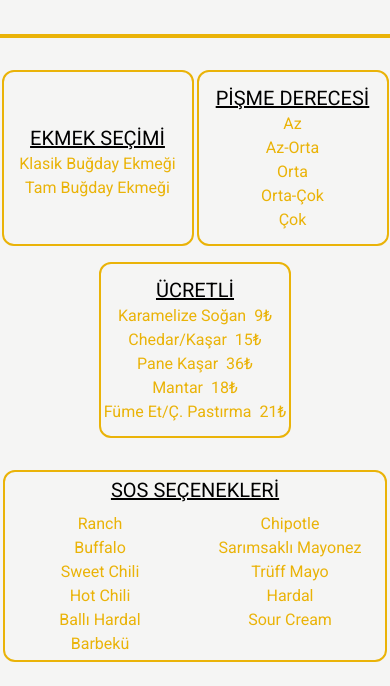
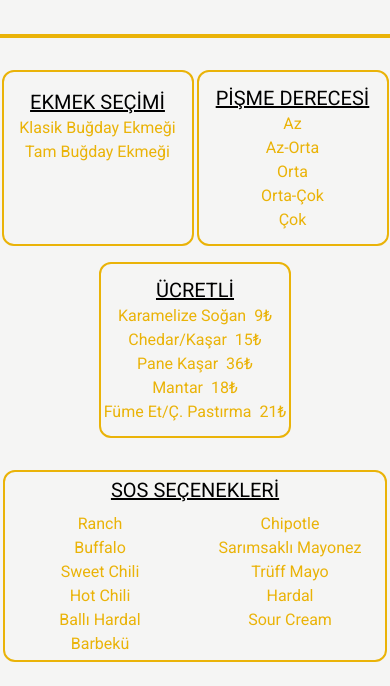
Before and after one commit to WBuro/TheJuicyLucy, a website: page index.html in a window 390 px wide. Shown: the part 158-844 px from the top of the page. Drawn offline with Linux system fonts and the light colour scheme.

Commit message:
fixing some responsive behavior

```diff
--- a/index.html
+++ b/index.html
@@ -32,8 +32,8 @@
 <!-- Extra Menu -->
 <section>
     <div class="container mx-auto mt-8 flex flex-wrap justify-center items-center">
-        <div class="container mx-auto w-48 h-44 border-2 border-yellow-500 mb-4 flex flex-col justify-center items-center rounded-xl">
-            <h3 class="text-xl text-center underline mt-2 uppercase">Ekmek Seçİmİ</h3>
+        <div class="container mx-auto w-48 h-44 border-2 border-yellow-500 mb-4 flex flex-col rounded-xl ">
+            <div class=""><h3 class="text-xl text-center underline  uppercase mt-4">Ekmek Seçİmİ</h3></div>
             <p class="text-center text-yellow-500">Klasik Buğday Ekmeği</p>
             <p class="text-center text-yellow-500">Tam Buğday Ekmeği</p>
         </div>
```
